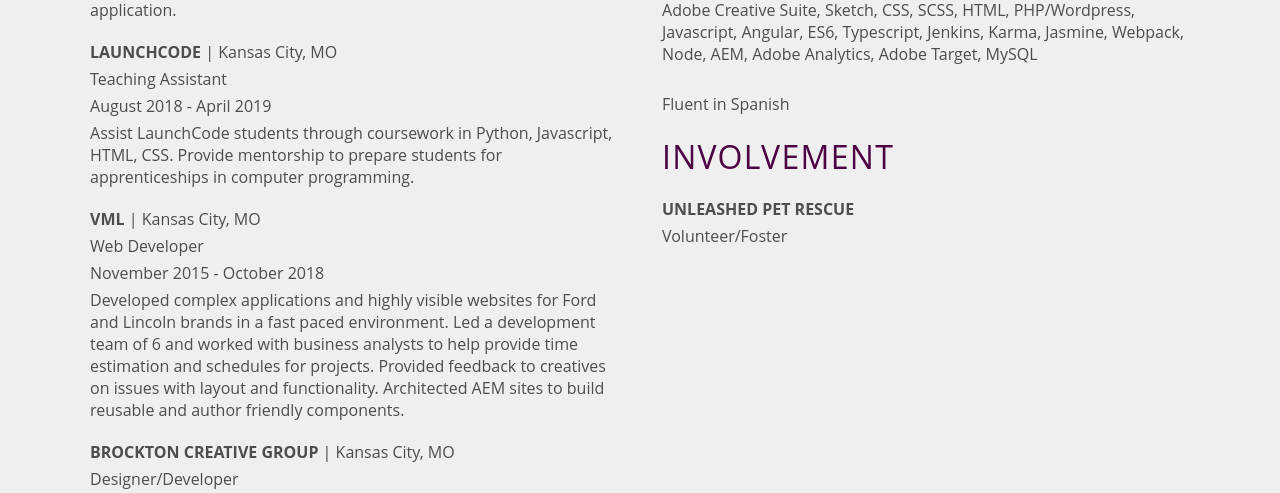
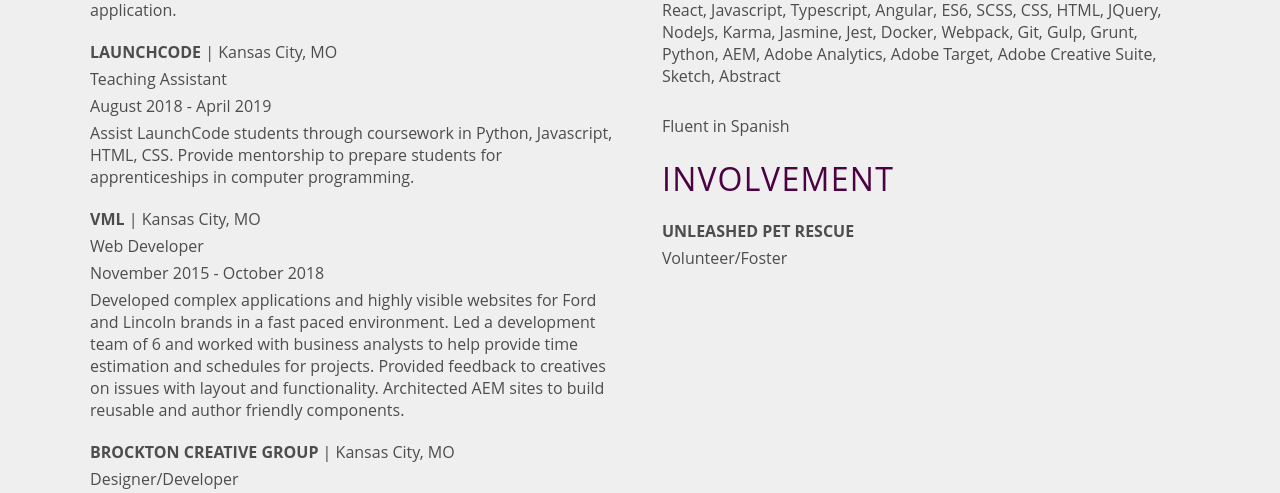
Before and after one commit to nancydeholder/portfolio-site, a Gatsby site: page /resume in a window 1280 px wide. Shown: the part 607-1100 px from the top of the page. Built offline with nearby package versions, Linux system fonts and the light colour scheme; Gatsby itself is replaced by a stand-in of ours.

Commit message:
resume update

```diff
--- a/src/components/resume/resume.js
+++ b/src/components/resume/resume.js
@@ -105,11 +105,11 @@
                     <p class="portfolio-base-font portfolio-resume--new-line">Research Experience Program Certificate</p>
 
                     <Title>SKILLS</Title>
-                    <p class="portfolio-base-font">Adobe Creative Suite, Sketch, CSS, SCSS,
-                    HTML, PHP/Wordpress, Javascript, Angular, ES6,
-                    Typescript, Jenkins, Karma, Jasmine, Webpack,
-                    Node, AEM, Adobe Analytics, Adobe Target,
-            MySQL</p>
+                    <p class="portfolio-base-font">React, Javascript, Typescript, Angular, ES6, SCSS,
+                    CSS, HTML, JQuery, NodeJs, Karma, Jasmine, Jest,
+                    Docker, Webpack, Git, Gulp, Grunt, Python, AEM,
+                    Adobe Analytics, Adobe Target, Adobe Creative
+                    Suite, Sketch, Abstract</p>
                     <br />
                     <p class="portfolio-base-font">Fluent in Spanish</p>
 
```
